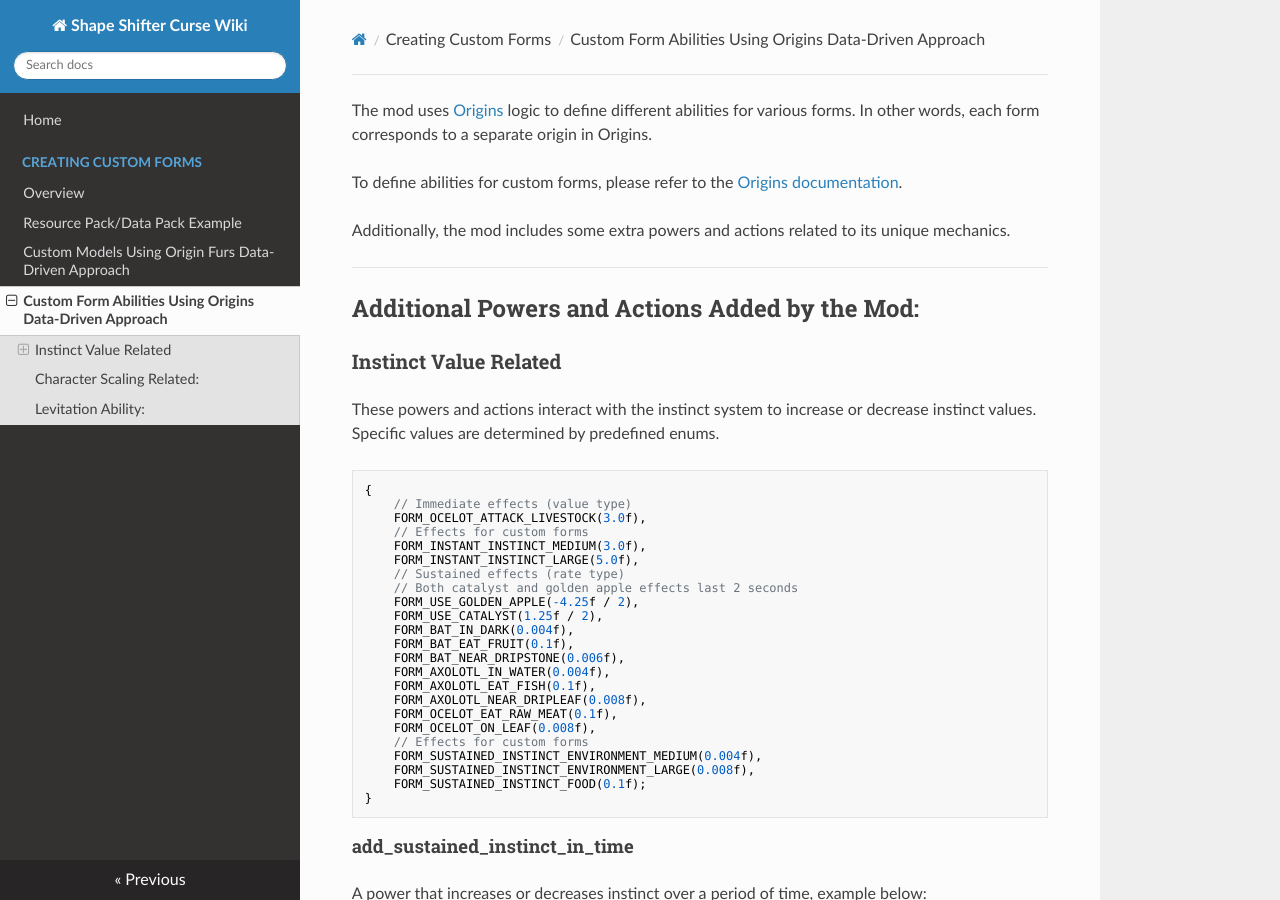
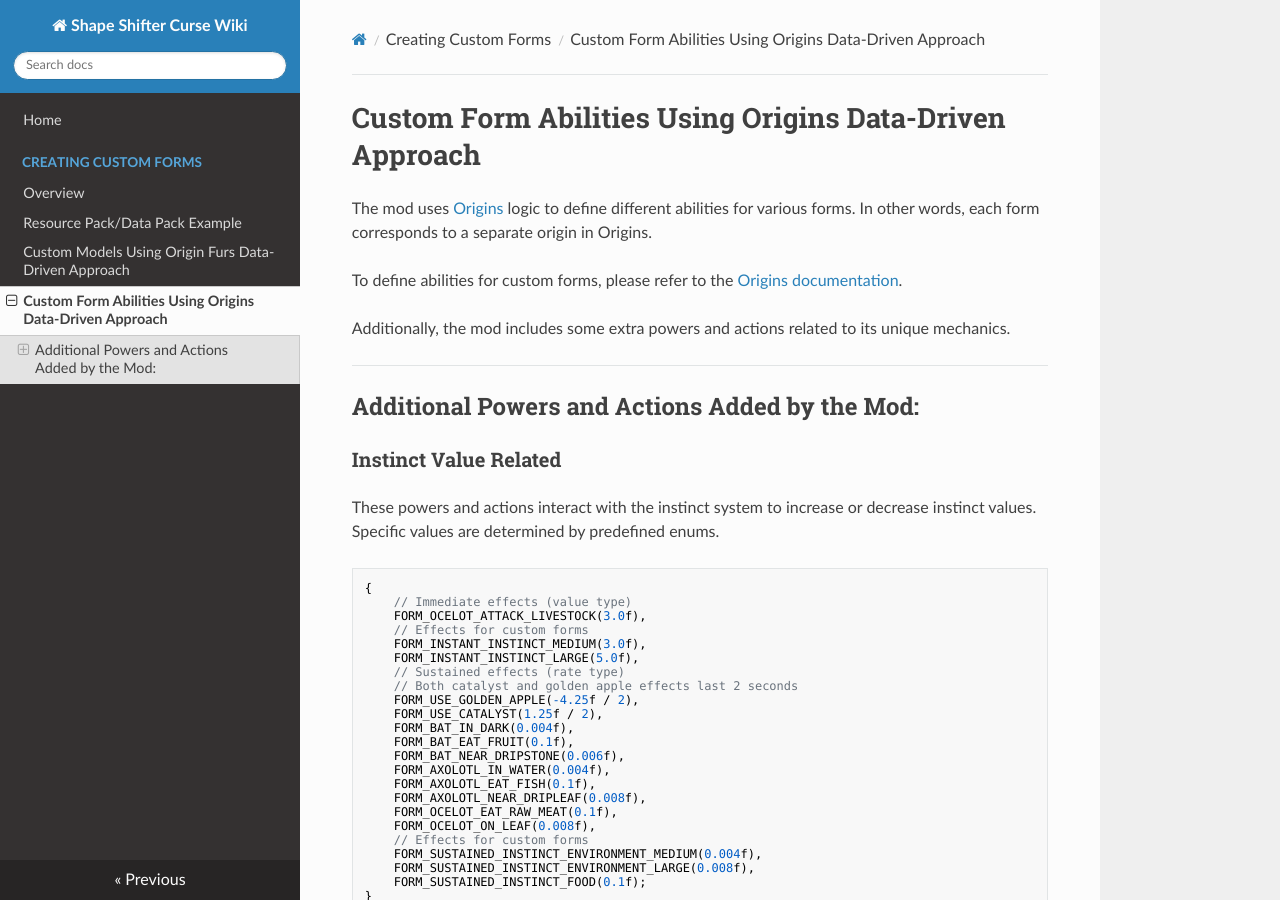
Before and after one commit to onixary/ssc_wiki_en, an MkDocs documentation site: the page built from docs/custom_forms/origins_data_pack.md, in a window 1280 px wide and 900 px high. Built offline with MkDocs 1.6.1, drawn with Linux system fonts in a browser that asks for light colours; nearby versions of some CDN libraries.

Commit message:
Update origins_data_pack.md

```diff
--- a/docs/custom_forms/origins_data_pack.md
+++ b/docs/custom_forms/origins_data_pack.md
@@ -1,3 +1,5 @@
+# Custom Form Abilities Using Origins Data-Driven Approach
+
 The mod uses [Origins](https://modrinth.com/mod/origins) logic to define different abilities for various forms. In other words, each form corresponds to a separate origin in Origins.
 
 To define abilities for custom forms, please refer to the [Origins documentation](https://origins.readthedocs.io/en/latest/).
```
